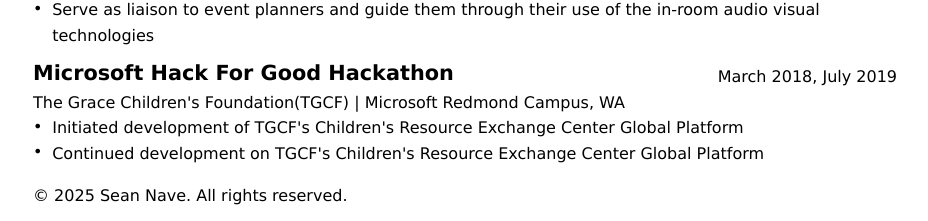
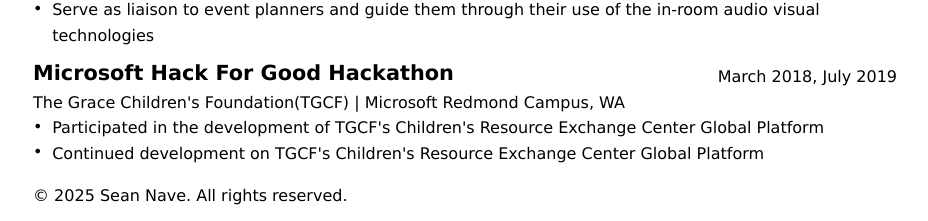
Before and after one commit to seannave211/personal_web, a Jekyll site: the page built from resume.html, in a window 1280 px wide. Shown: the part 1708-1929 px from the top of the page, without its empty margins (175-1103 px from the left). Built offline with Jekyll 4.4.1, drawn with Linux system fonts in a browser that asks for light colours.

Commit message:
feat: revise wording in TGCF section

```diff
--- a/resume.html
+++ b/resume.html
@@ -251,8 +251,8 @@
                     </p>
                     <ul>
                         <li>
-                            Initiated development of TGCF's Children's Resource
-                            Exchange Center Global Platform
+                            Participated in the development of TGCF's Children's
+                            Resource Exchange Center Global Platform
                         </li>
                         <li>
                             Continued development on TGCF's Children's Resource
```
